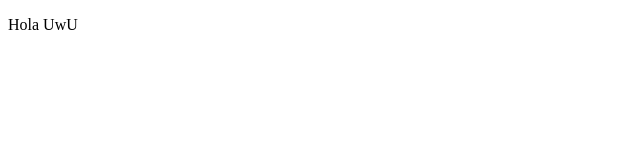
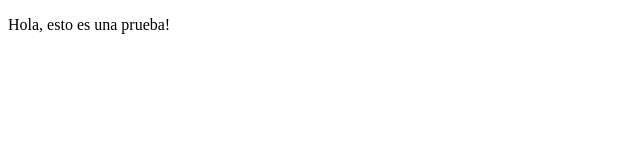
Before and after one commit to jcamilomolinar/Proof, a plain HTML site: page index.html in a window 1280 px wide. Shown: the whole page, without its empty margins (0-640 px from the left). Drawn offline with Linux system fonts and the light colour scheme.

Commit message:
Pequeño cambio

```diff
--- a/index.html
+++ b/index.html
@@ -7,6 +7,6 @@
     <title>Hola mundo</title>
 </head>
 <body>
-    <p>Hola UwU</p>
+    <p>Hola, esto es una prueba!</p>
 </body>
 </html>
```
